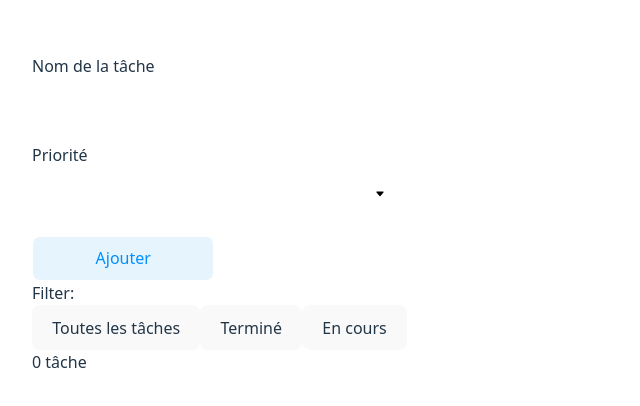
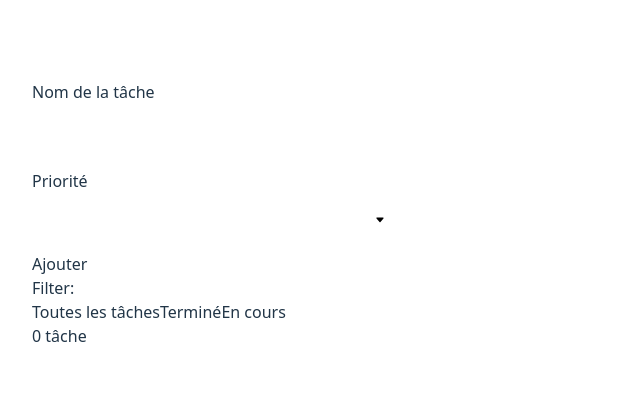
Before and after one commit to Abelilito/Task-manager, a React (Vite) app: page / in a window 1280 px wide. Shown: the part 186-592 px from the top of the page, without its empty margins (0-640 px from the left). Built offline with nearby package versions, Linux system fonts and the light colour scheme.

Commit message:
Feat: remove useless code

```diff
--- a/src/App.css
+++ b/src/App.css
@@ -2,79 +2,3 @@
   width: 100%;
   padding: 2rem;
 }
-
-form,
-.container-list {
-  display: flex;
-  flex-direction: column;
-}
-
-form {
-  gap: 10px;
-}
-
-.container-list {
-  gap: 2rem;
-}
-
-.flex {
-  display: flex;
-}
-
-.flex-col {
-  flex-direction: column;
-  gap: 5px;
-}
-
-.gap-8 {
-  gap: 2rem;
-  align-items: baseline;
-}
-
-.mb-8 {
-  margin-bottom: 20px;
-}
-
-/* Buttons */
-.btn-submit {
-  width: 15%;
-  background-color: #0588f0;
-  color: white;
-}
-
-.btn-submit {
-  border: 1px solid #0090ff;
-  color: white;
-  background-color: #0090ff;
-}
-
-.btn-submit:hover:disabled,
-.btn-submit:disabled {
-  border-color: white;
-  cursor: not-allowed;
-  background-color: #e6f4fe;
-  color: #0090ff;
-}
-
-.tag {
-  padding: 5px 15px;
-  border-radius: 5px;
-  font-size: 10px;
-  font-weight: bold;
-}
-
-.yellow-5 {
-  background-color: #ffe770;
-}
-
-.red-11 {
-  background-color: #ce2c31;
-}
-
-.green-10 {
-  background-color: #2b9a66;
-}
-
-.hidden {
-  display: none;
-}
--- a/src/index.css
+++ b/src/index.css
@@ -19,15 +19,6 @@
   -moz-osx-font-smoothing: grayscale;
 }
 
-a {
-  font-weight: 500;
-  color: #646cff;
-  text-decoration: inherit;
-}
-a:hover {
-  color: #535bf2;
-}
-
 body {
   margin: 0;
   display: flex;
@@ -36,39 +27,9 @@ body {
   min-height: 100vh;
 }
 
-h1 {
-  font-size: 3.2em;
-  line-height: 1.1;
-}
-
-button {
-  border-radius: 8px;
-  border: 1px solid transparent;
-  padding: 0.6em 1.2em;
-  font-size: 1em;
-  font-weight: 500;
-  font-family: inherit;
-  background-color: #1a1a1a;
-  cursor: pointer;
-  transition: border-color 0.25s;
-}
-button:hover {
-  border-color: #646cff;
-}
-button:focus,
-button:focus-visible {
-  outline: 4px auto -webkit-focus-ring-color;
-}
-
 @media (prefers-color-scheme: light) {
   :root {
     color: #213547;
     background-color: #ffffff;
   }
-  a:hover {
-    color: #747bff;
-  }
-  button {
-    background-color: #f9f9f9;
-  }
 }
```
